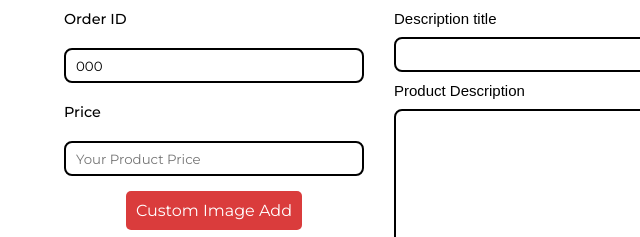
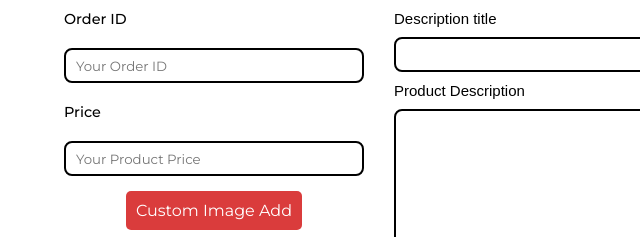
Before and after one commit to EmonShah/Blogger-Theme, a plain HTML site: page index.html in a window 1280 px wide. Shown: the top 237 px of the page, 0-640 px from the left. Drawn offline with nearby package versions, Linux system fonts and the light colour scheme.

Commit message:
Update index.html

```diff
--- a/index.html
+++ b/index.html
@@ -209,7 +209,7 @@ img#single-product-img {
   <div class="product-upload">
     <div id="contains">
         <label for="order_id" class="price">Order ID</label>
-        <input type="number" id="order_id" value="000" name="orderId" placeholder="Your Order ID">
+        <input type="number" id="order_id" name="orderId" placeholder="Your Order ID">
         <label for="price" class="price">Price</label>
         <input type="number" id="price" value='৳ 0.00' name="price" placeholder="Your Product Price">
          <div class="product-img product_img_all">
```
